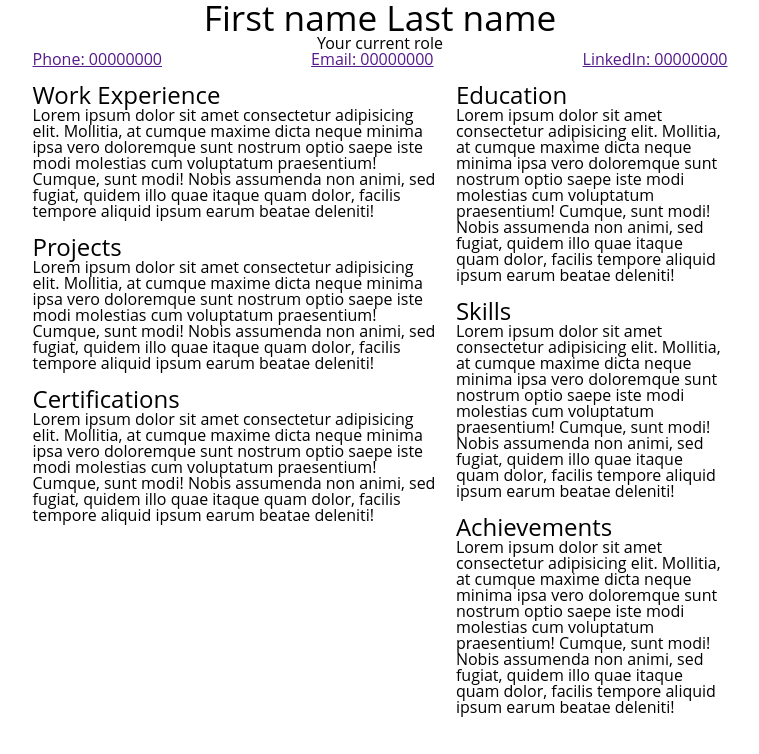
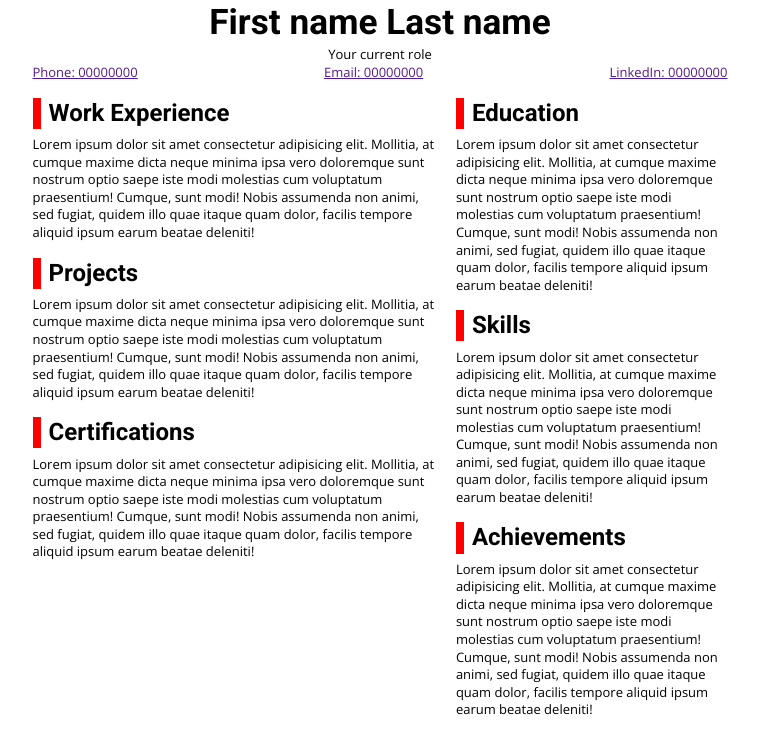
Before and after one commit to Sukhvinder-Singh/vue-resume, a Vue app: page / in a window 1280 px wide. Shown: the top 754 px of the page, without its empty margins (260-1019 px from the left). Built offline with nearby package versions, Linux system fonts and the light colour scheme.

Commit message:
basic typography styles added

```diff
--- a/src/scss/base/_base.scss
+++ b/src/scss/base/_base.scss
@@ -1,5 +1,8 @@
+@import url('https://fonts.googleapis.com/css2?family=Open+Sans:wght@400;700&family=Roboto:wght@400;500;700&display=swap');
+
 html {
     box-sizing: border-box;
+    font-size: 100%;
 }
 
 *,
@@ -7,9 +10,3 @@ html {
 *:after {
     box-sizing: inherit;
 }
-
-
-body {
-    font-size: 100%;
-    font-family: "Open Sans", Arial, Helvetica, sans-serif;
-}
--- a/src/scss/base/_typography.scss
+++ b/src/scss/base/_typography.scss
@@ -0,0 +1,62 @@
+$heading-font: "Roboto",
+Arial,
+Helvetica,
+sans-serif;
+$body-font: "Open sans",
+Arial,
+Helvetica,
+sans-serif;
+
+$color-level-1: red;
+
+
+body {
+    font-family: $body-font;
+}
+
+h1,
+h2,
+h3,
+h4,
+h5,
+h6 {
+    font-family: $heading-font;
+    line-height: 1.3;
+}
+
+h1 {
+    font-size: 2.25rem;
+    font-weight: 700;
+}
+
+h2 {
+    position: relative;
+    font-size: 1.3rem;
+    font-weight: 700;
+    margin-bottom: 0.3em;
+    padding-left: 16px;
+
+    &::before {
+        content: "";
+        position: absolute;
+        top: 0;
+        left: 0;
+        width: 8px;
+        height: 100%;
+        background-color: $color-level-1;
+    }
+}
+
+h3 {
+    font-size: 1.125rem;
+    font-weight: 500;
+    margin-bottom: 0.3em;
+}
+
+p,
+ul,
+li,
+a {
+    font-size: 0.8125rem;
+    line-height: 1.35;
+}
--- a/src/scss/base/_variables.scss
+++ b/src/scss/base/_variables.scss
@@ -7,3 +7,4 @@ $lg-screen: 1200px;
 $xl-screen: 1440px;
 
 // Colors
+$black: #000;
```
